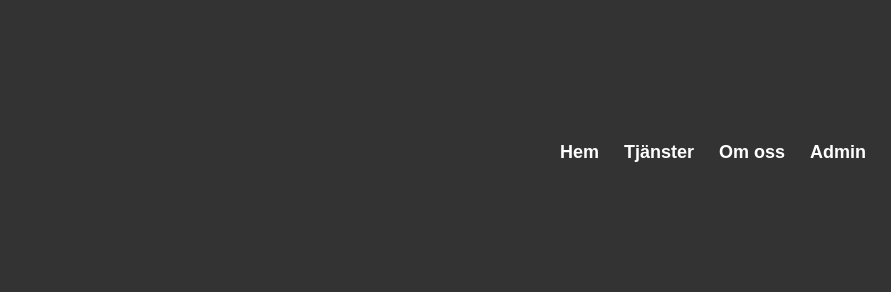
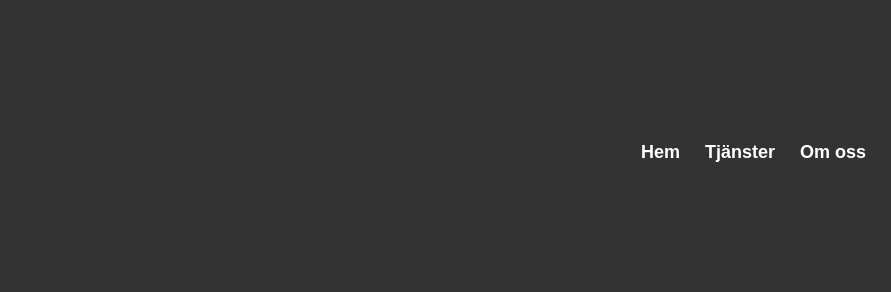
Before and after one commit to mdtell414-prog/alghazal-al-asmar, a website: page index.html in a window 1280 px wide. Shown: the top 292 px of the page, 389-1280 px from the left. Drawn offline with Linux system fonts and the light colour scheme.

Commit message:
hide admin from navbar

```diff
--- a/index.html
+++ b/index.html
@@ -41,7 +41,6 @@
             <a href="index.html">Hem</a>
             <a href="services.html">Tjänster</a>
             <a href="about.html">Om oss</a>
-            <a href="admin.html">Admin</a>
 
         </div>
 
```
